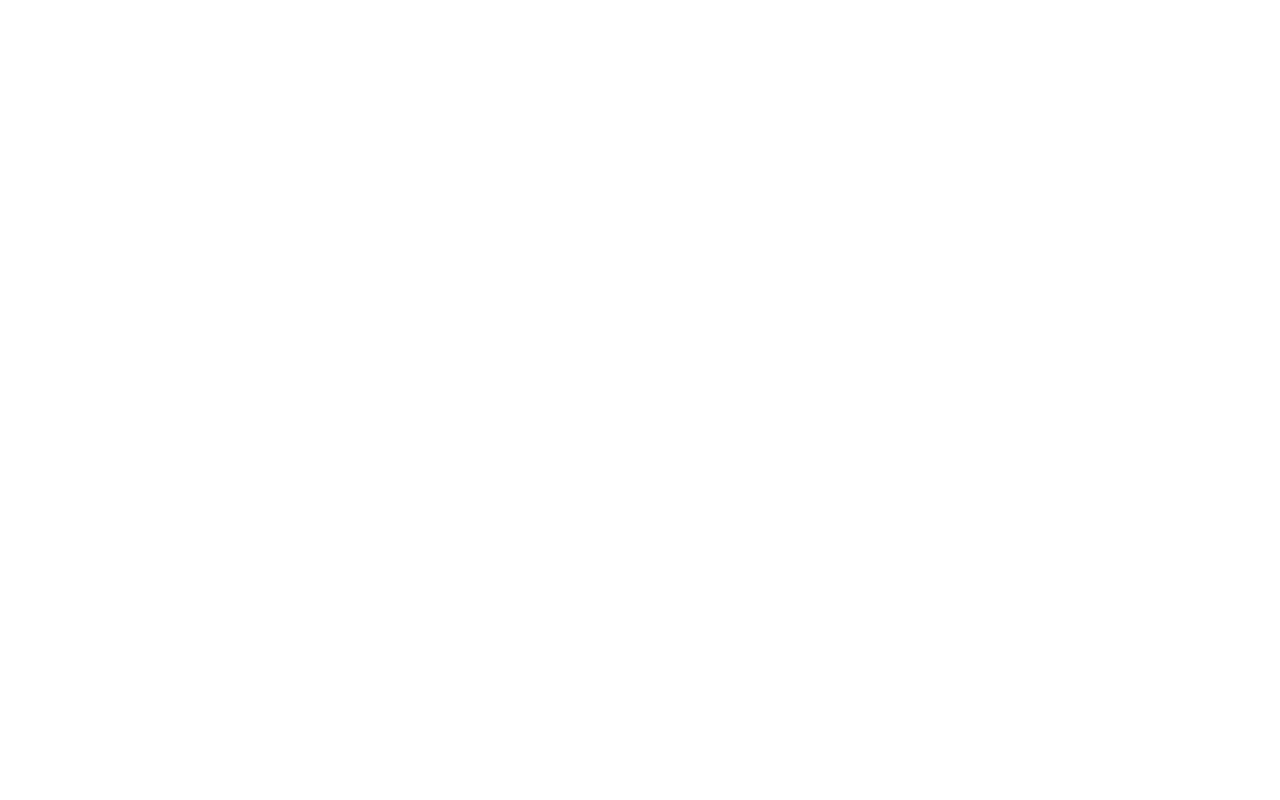
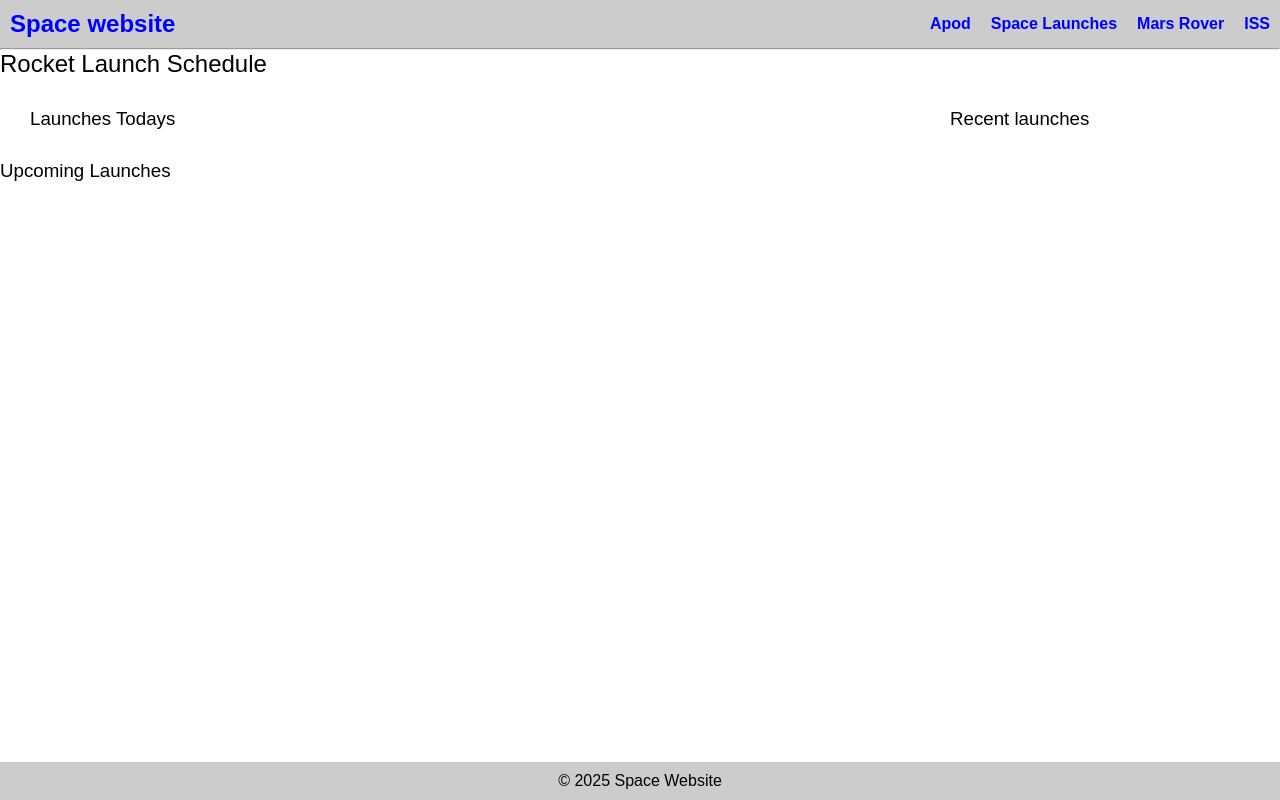
Before and after one commit to Ianmwia/capstone-project, a website: page launches/launch.html in a window 1280 px wide. Drawn offline with Linux system fonts and the light colour scheme.

Commit message:
project halt, api issues

```diff
--- /dev/null
+++ b/launches/launch.css
@@ -0,0 +1,7 @@
+.rec-up{
+    display: grid;
+    grid-template-columns: 3fr 1fr;
+    gap: 20px;
+    padding: 10px;
+    margin: 20px;
+}
--- a/launches/launch.html
+++ b/launches/launch.html
@@ -4,8 +4,55 @@
     <meta charset="UTF-8">
     <meta name="viewport" content="width=device-width, initial-scale=1.0">
     <title>Space launches</title>
+    <link rel="stylesheet" href="/main.css">
+    <link rel="stylesheet" href="/launches/launch.css">
 </head>
 <body>
+    <!--nav-->
+    <nav>
+        <h1>
+            <a href="/index.html">Space website</a>
+        </h1>
+        <ul>
+            <li><a href="/apod/apod.html">Apod</a></li>
+            <li><a href="/launches/launch.html">Space Launches</a></li>
+            <li><a href="/mars/mars.html">Mars Rover</a></li>
+            <li><a href="/iss/iss.html">ISS</a></li>
+        </ul>
+    </nav>
+    <hr>
 
+    <!--main-->
+    <main>
+        <h2>Rocket Launch Schedule</h2>
+        <div class="rec-up">
+        <!--rocket launches today-->
+        <section id="today-launch">
+            <div>
+                <h3>Launches Todays</h3>
+            </div>
+        </section>
+        <!--recent rocket launches-->
+        <section id="recent-launch">
+            <div>
+                <h3>Recent launches</h3>
+            </div>
+        </section>
+        </div>
+        <!--upcoming rocket launches list-->
+        <section id="upcoming-launch">
+            <div>
+                <h3>Upcoming Launches</h3>
+            </div>
+        </section>
+
+
+    </main>
+    <!--footer-->
+    <footer class="footer">
+        <p>&copy 2025 Space Website</p>
+    </footer>
+
+    <script src="/launches/launches.js"></script>
 </body>
 </html>
--- /dev/null
+++ b/launches/launches.js
@@ -0,0 +1,12 @@
+const afterDate = '2025-10-17'
+const launches =
+
+fetch(launches)
+.then(response => response.json())
+.then(data =>{
+    console.log('launch api is working')
+    console.log(data)
+})
+.catch(error =>{
+    console.error('error', error)
+})
```
Also changed, not shown: apod/apod.html (+23 -0 lines), apod/apod.js (added, +11 -0 lines), index.html (+2 -2 lines), iss/iss.html (+1 -1 lines).
